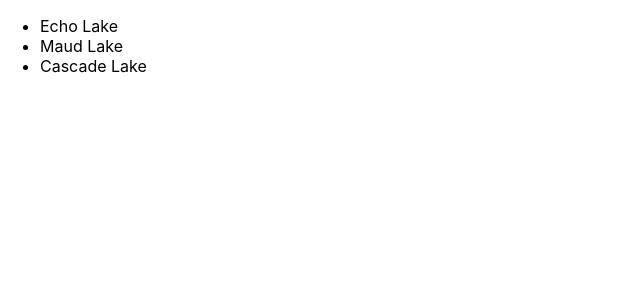
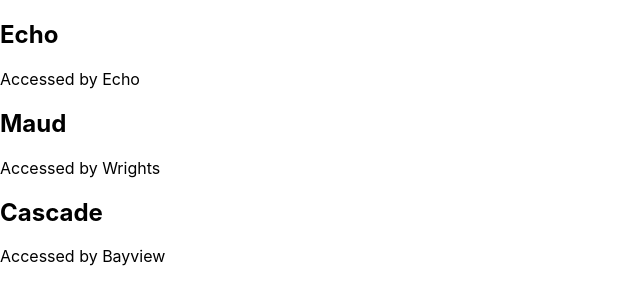
Before and after one commit to senaru/hello-react, a React (Create React App) app: page / in a window 1280 px wide. Shown: the top 304 px of the page, without its empty margins (0-640 px from the left). Built offline with nearby package versions, Linux system fonts and the light colour scheme.

Commit message:
Rendering lists of objects

```diff
--- a/src/index.js
+++ b/src/index.js
@@ -2,27 +2,30 @@
 import ReactDOM from 'react-dom';
 import './index.css';
 
-function Lake({name}){
+function Lake({ name }) {
     return <h1>{name}</h1>
 }
 
 const lakeList = [
-    "Echo Lake",
-    "Maud Lake",
-    "Cascade Lake"
+    { id: "1", name: "Echo", trailhead: "Echo" },
+    { id: "1", name: "Maud", trailhead: "Wrights" },
+    { id: "1", name: "Cascade", trailhead: "Bayview" }
 ];
 
-function App({lakes}){
-    return(
-        <ul>
-            {lakes.map(lake =>(
-                <li>{lake}</li>
+function App({ lakes }) {
+    return (
+        <div>
+            {lakes.map(lake => (
+                <div>
+                    <h2>{lake.name}</h2>
+                    <p>Accessed by {lake.trailhead}</p>
+                </div>
             ))}
-        </ul>
+        </div>
     );
 }
 
 ReactDOM.render(
-  <App lakes = {lakeList}/>,
-  document.getElementById('root')
+    <App lakes={lakeList} />,
+    document.getElementById('root')
 );
```
